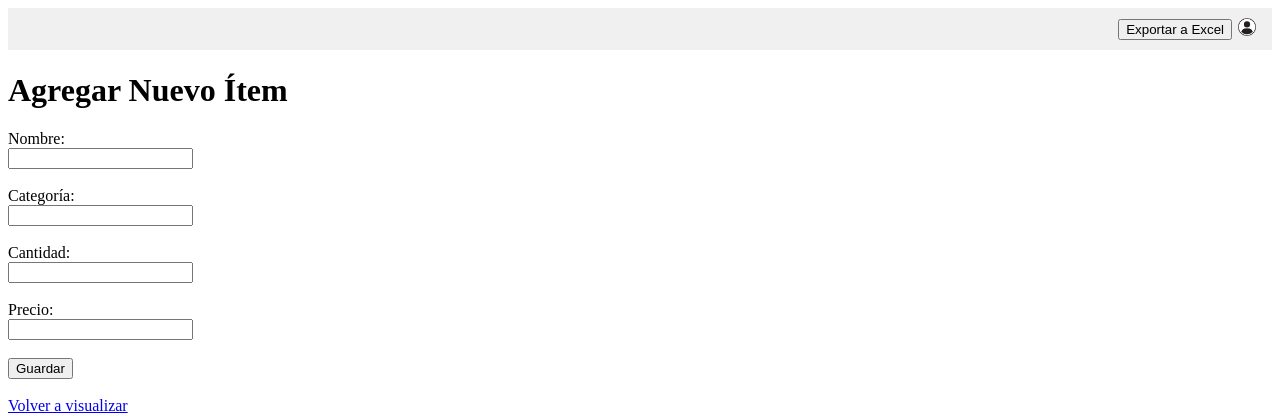
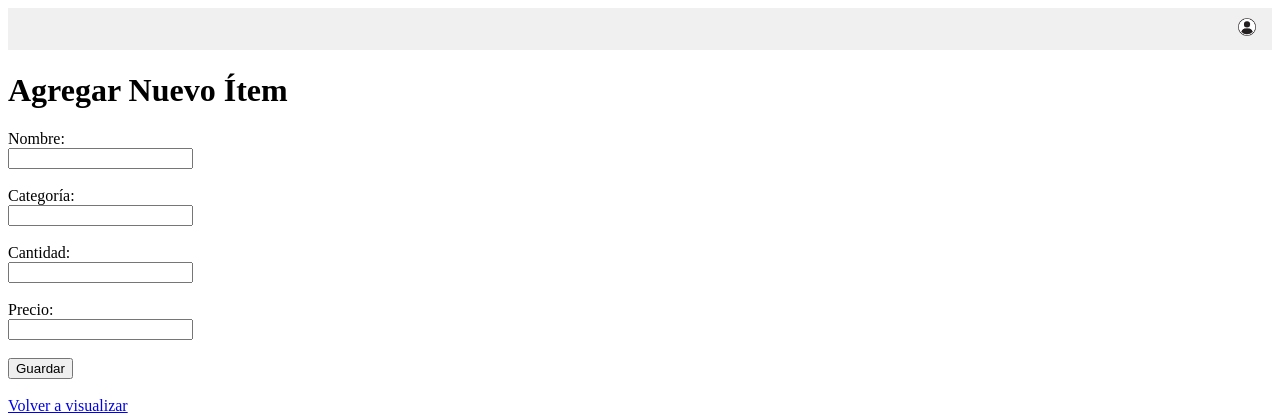
Before and after one commit to SharkCtts/Taller_LS3, a Flask app: page /datos in a window 1280 px wide. Shown: the top 420 px of the page. Run offline with Flask 3, Linux system fonts and the light colour scheme; the visitor is signed in with stand-in values (Sample User, id 1).

Commit message:
Update datos.html

```diff
--- a/templates/datos.html
+++ b/templates/datos.html
@@ -10,11 +10,6 @@
 <body>
 
     <div class="top-bar">
-
-        <form action="{{ url_for('exportar_excel') }}" method="get" style="display: inline;">
-            <button type="submit" class="btn btn-success">Exportar a Excel</button>
-        </form>
-
 
         <div class="user-button" onclick="toggleDropdown()">
             {{ username }}
```
